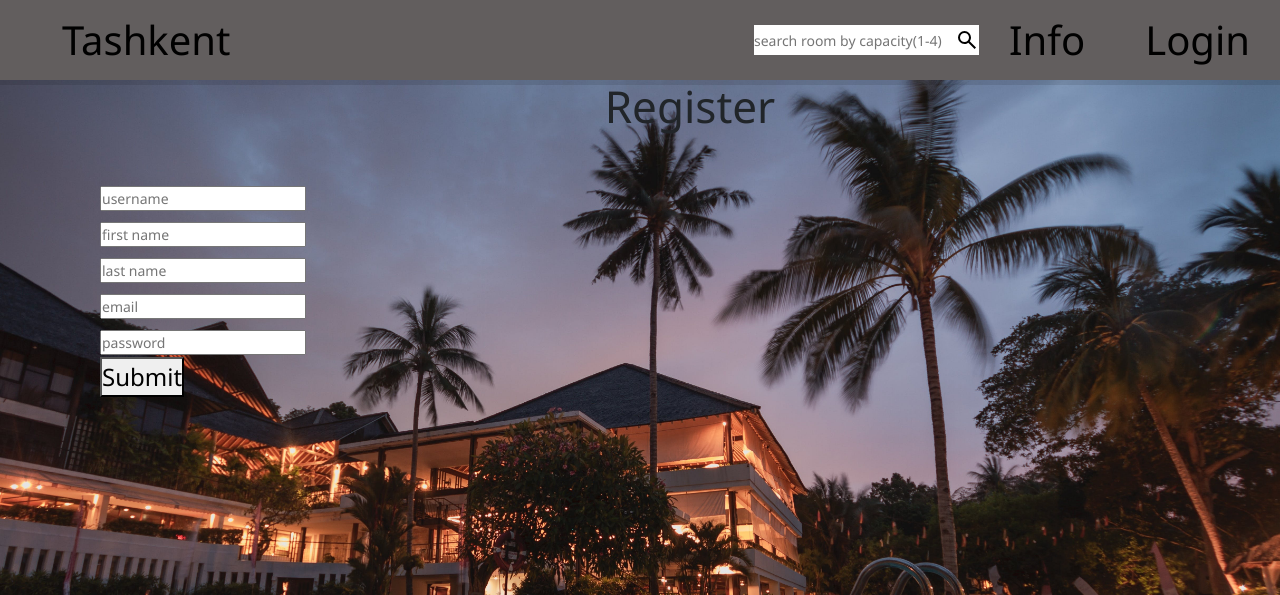
After one commit to OleksandrKasapchuk/hotel_booking, a Django app: page /register/ in a window 1280 px wide. The commit adds this page. Shown: the top 595 px of the page. Run offline with Django 5.2, Linux system fonts and the light colour scheme.

Commit message:
added registration option

```diff
--- a/booking/urls.py
+++ b/booking/urls.py
@@ -5,6 +5,7 @@ urlpatterns = [
     path("", booking_views.index, name="index"),
     path("hotel-info/", booking_views.hotel_info, name="hotel-info"),
     path("user-info/<int:pk>", booking_views.user_info, name="user-info"),
+    path("register/", booking_views.register_user, name="register"),
     path("login/", booking_views.login_user, name="login"),
     path("logout/", booking_views.logout_user, name="logout"),
     path("rooms/", booking_views.show_rooms, name="rooms"),
--- a/booking/views.py
+++ b/booking/views.py
@@ -80,15 +80,29 @@ def show_booking_details(request, pk):
             status=404
         )
 
+def register_user(request):
+    if request.method == 'POST':
+        username = request.POST.get("username")
+        name = request.POST.get('first_name')
+        surname = request.POST.get('last_name')
+        email = request.POST.get('email')
+        password = request.POST.get('password')
+
+        new_user = User.objects.create_user(username=username, first_name=name, last_name=surname, email=email, password=password)
+        new_user.save()
+        user = authenticate(username=username, first_name=name, last_name=surname, email=email, password=password)
+        login(request, user)
+
+        return redirect("index")
+    else:
+        return render(request, "booking/register.html")
+
 def login_user(request):
     if request.method == "POST":
         username = request.POST.get("username")
-        name = request.POST.get('first_name')
-        surname = request.POST.get('last_surname')
-        email = request.POST.get('email')
         password = request.POST.get('password')
 
-        user = authenticate(username=username, first_name=name, last_name=surname, email=email, password=password)
+        user = authenticate(username=username,password=password)
 
         if user is not None:
             login(request, user)
--- a/templates/booking/filter_rooms.html
+++ b/templates/booking/filter_rooms.html
@@ -4,7 +4,9 @@
 
 <ul>
     {% for room in rooms %}
-        <li><a href="{% url 'room-details' room.id %}">{{ room }}</a></li>
+        {% if room.available %}
+            <li><a href="{% url 'room-details' room.id %}">{{ room }}</a></li>
+        {% endif %}
     {% endfor %}
 </ul>
 {% endblock %}
--- /dev/null
+++ b/templates/booking/register.html
@@ -0,0 +1,21 @@
+{% extends "booking/base.html" %}
+
+
+{% block main %}
+    <h1>Register</h1>
+    <br>
+    <form method="POST" action="{% url 'register'  %}">
+        {% csrf_token %}
+        <input type="text" id="username" name="username" placeholder="username">
+        <br>
+        <input type="text" id="first_name" name="first_name" placeholder="first name">
+        <br>
+        <input type="text" id="last_name" name="last_name" placeholder="last name">
+        <br>
+        <input type="email" id="email" name="email" placeholder="email">
+        <br>
+        <input type="password" id="password" name="password" placeholder="password">
+        <br>
+        <button type="submit">Submit</button>
+    </form>
+{% endblock %}
```
Also changed, not shown: templates/booking/login.html (+1 -6 lines).
